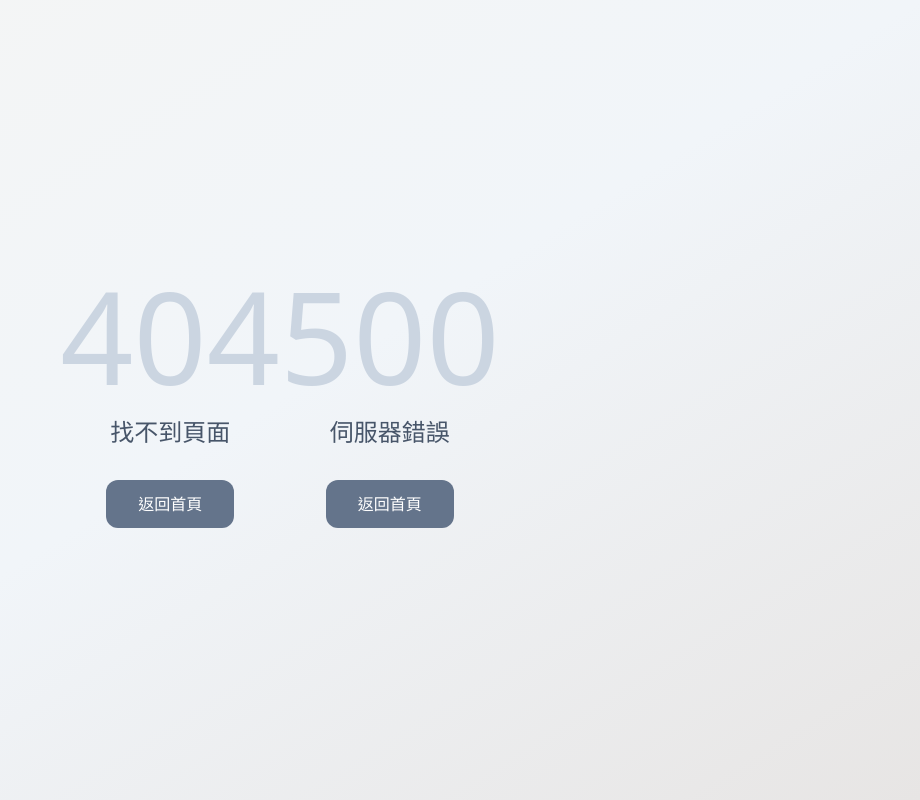
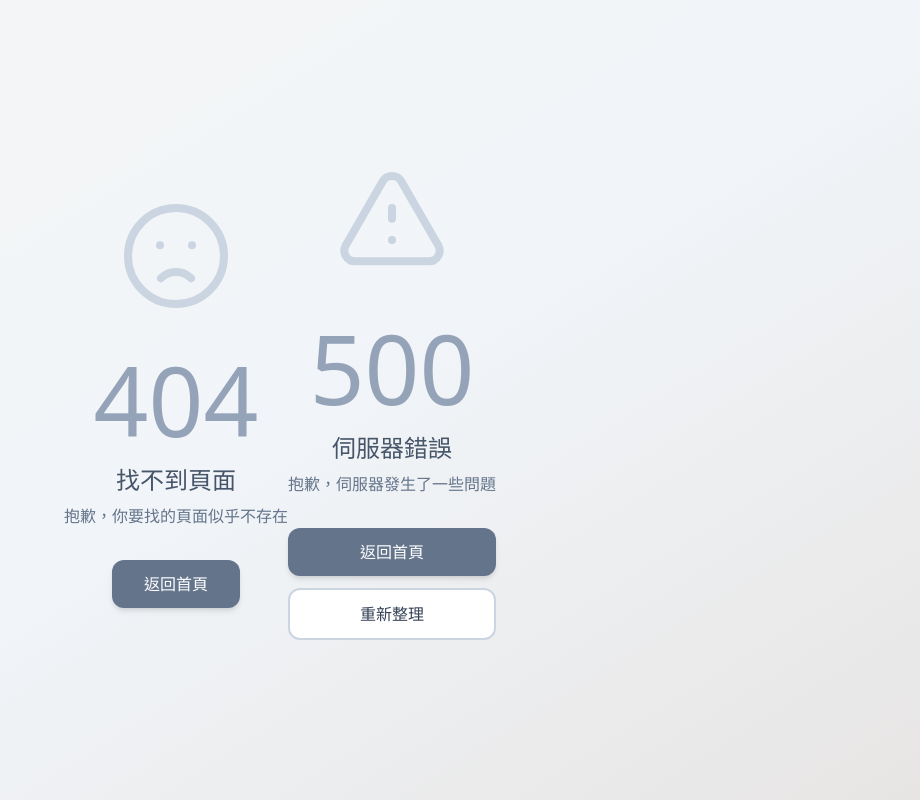
Before and after one commit to shane01526/Travel-Journal, a Flask app: template templates/404 & 505 error.html in a window 1280 px wide. Shown: the whole page, without its empty margins (360-1280 px from the left). Run offline with Flask 3, Linux system fonts and the light colour scheme; the template is opened without the code that fills it, so the values that code supplies are empty; some libraries are stand-ins or nearby versions.

Commit message:
Update 404 & 505 error.html

```diff
--- a/templates/404 & 505 error.html
+++ b/templates/404 & 505 error.html
@@ -9,14 +9,22 @@
 </head>
 <body class="min-h-screen bg-gradient-to-br from-stone-100 via-slate-100 to-stone-200 flex items-center justify-center p-4">
     <div class="text-center">
-        <h1 class="text-9xl font-light text-slate-300 mb-4">404</h1>
-        <p class="text-2xl text-slate-600 mb-8">找不到頁面</p>
-        <a href="/" class="inline-block bg-slate-500 hover:bg-slate-600 text-white px-8 py-3 rounded-xl transition-colors">
+        <div class="mb-8">
+            <svg class="w-32 h-32 mx-auto text-slate-300" fill="none" stroke="currentColor" viewBox="0 0 24 24">
+                <path stroke-linecap="round" stroke-linejoin="round" stroke-width="1.5" d="M9.172 16.172a4 4 0 015.656 0M9 10h.01M15 10h.01M21 12a9 9 0 11-18 0 9 9 0 0118 0z"/>
+            </svg>
+        </div>
+        <h1 class="text-8xl font-light text-slate-400 mb-4">404</h1>
+        <p class="text-2xl text-slate-600 mb-2">找不到頁面</p>
+        <p class="text-slate-500 mb-8">抱歉，你要找的頁面似乎不存在</p>
+        <a href="/" class="inline-block bg-slate-500 hover:bg-slate-600 text-white px-8 py-3 rounded-xl transition-colors shadow-md">
             返回首頁
         </a>
     </div>
 </body>
 </html>
+
+<!-- ==================== 分隔線 ==================== -->
 
 <!-- templates/500.html -->
 <!DOCTYPE html>
@@ -29,11 +37,22 @@
 </head>
 <body class="min-h-screen bg-gradient-to-br from-stone-100 via-slate-100 to-stone-200 flex items-center justify-center p-4">
     <div class="text-center">
-        <h1 class="text-9xl font-light text-slate-300 mb-4">500</h1>
-        <p class="text-2xl text-slate-600 mb-8">伺服器錯誤</p>
-        <a href="/" class="inline-block bg-slate-500 hover:bg-slate-600 text-white px-8 py-3 rounded-xl transition-colors">
-            返回首頁
-        </a>
+        <div class="mb-8">
+            <svg class="w-32 h-32 mx-auto text-slate-300" fill="none" stroke="currentColor" viewBox="0 0 24 24">
+                <path stroke-linecap="round" stroke-linejoin="round" stroke-width="1.5" d="M12 9v2m0 4h.01m-6.938 4h13.856c1.54 0 2.502-1.667 1.732-3L13.732 4c-.77-1.333-2.694-1.333-3.464 0L3.34 16c-.77 1.333.192 3 1.732 3z"/>
+            </svg>
+        </div>
+        <h1 class="text-8xl font-light text-slate-400 mb-4">500</h1>
+        <p class="text-2xl text-slate-600 mb-2">伺服器錯誤</p>
+        <p class="text-slate-500 mb-8">抱歉，伺服器發生了一些問題</p>
+        <div class="space-y-3">
+            <a href="/" class="block bg-slate-500 hover:bg-slate-600 text-white px-8 py-3 rounded-xl transition-colors shadow-md">
+                返回首頁
+            </a>
+            <button onclick="location.reload()" class="block w-full bg-white border-2 border-slate-300 hover:bg-slate-50 text-slate-700 px-8 py-3 rounded-xl transition-colors">
+                重新整理
+            </button>
+        </div>
     </div>
 </body>
 </html>
```
